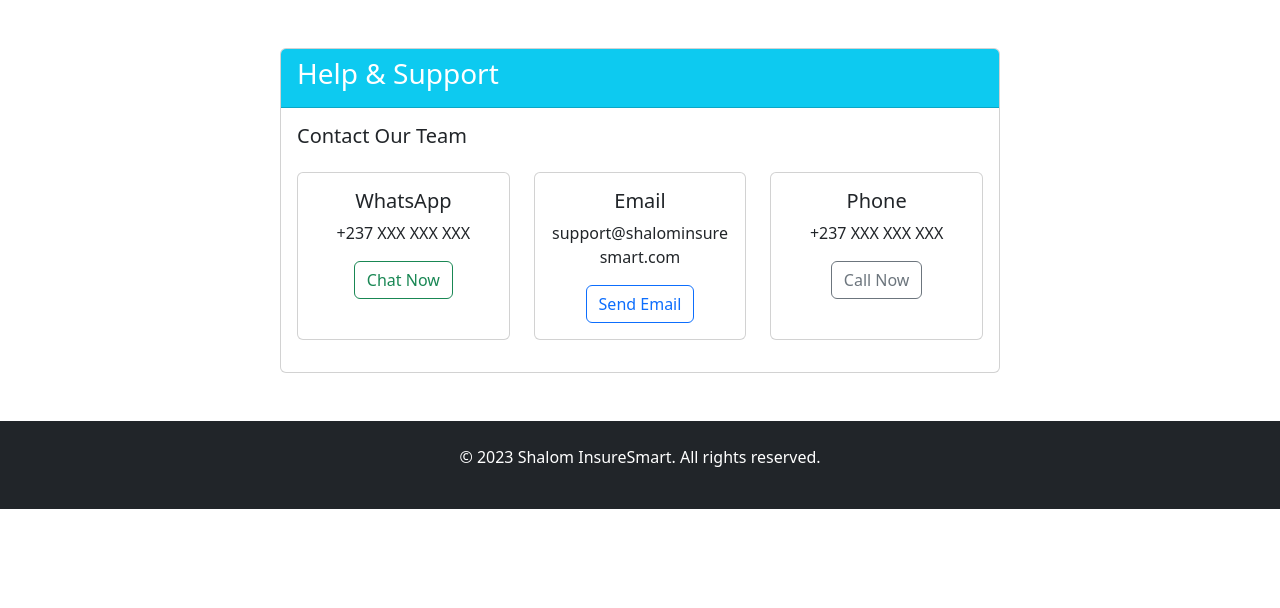
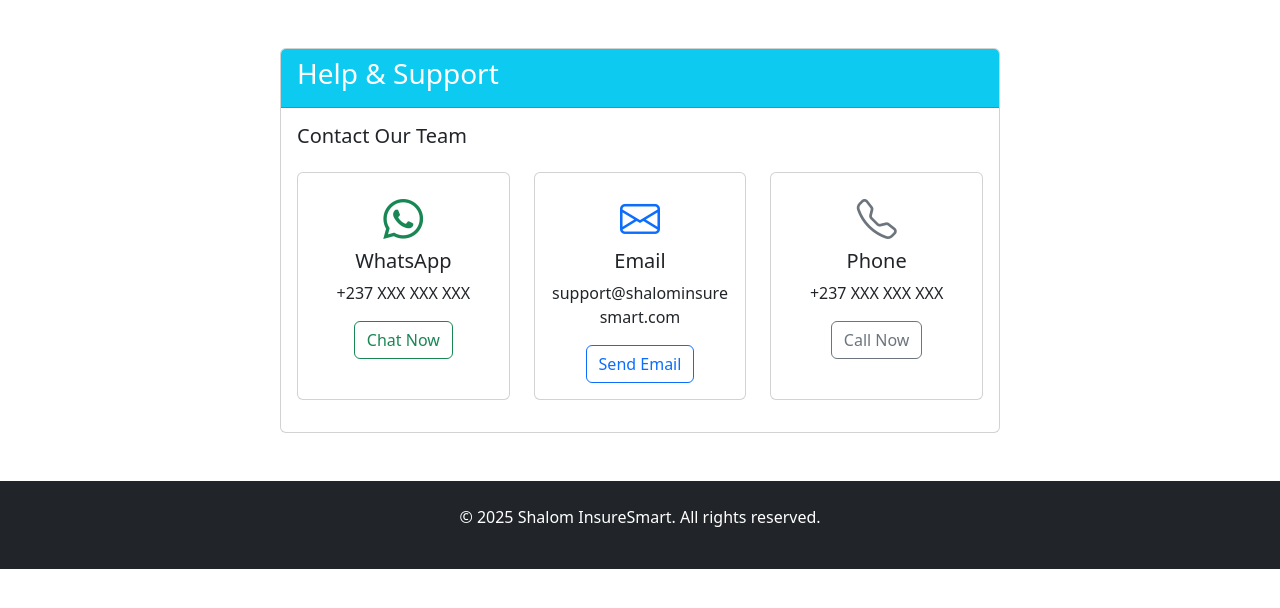
Before and after one commit to Munasheryanchitungo/insuranceproject, a Django app: template backend/templates/help/support.html in a window 1280 px wide. Shown: the part 56-664 px from the top of the page. Run offline with Django 5.2, Linux system fonts and the light colour scheme; the template is opened without the code that fills it, so the values that code supplies are empty.

Commit message:
Your commit message here

```diff
--- a/backend/templates/base.html
+++ b/backend/templates/base.html
@@ -6,6 +6,8 @@
     <meta name="viewport" content="width=device-width, initial-scale=1.0">
     <title>Shalom InsureSmart</title>
     <link href="https://cdn.jsdelivr.net/npm/bootstrap@5.3.0/dist/css/bootstrap.min.css" rel="stylesheet">
+    <!-- Bootstrap Icons -->
+    <link rel="stylesheet" href="https://cdn.jsdelivr.net/npm/bootstrap-icons@1.10.0/font/bootstrap-icons.css">
     <link href="{% static 'css/styles.css' %}" rel="stylesheet">
 </head>
 <body>
@@ -43,11 +45,11 @@
 
     <footer class="bg-dark text-white py-4 mt-5">
         <div class="container text-center">
-            <p>© 2023 Shalom InsureSmart. All rights reserved.</p>
+            <p>© 2025 Shalom InsureSmart. All rights reserved.</p>
         </div>
     </footer>
 
     <script src="https://cdn.jsdelivr.net/npm/bootstrap@5.3.0/dist/js/bootstrap.bundle.min.js"></script>
-    <script src="{% static 'js/main.js' %}"></script>
+    {% block extra_js %}{% endblock %}
 </body>
 </html>
```
